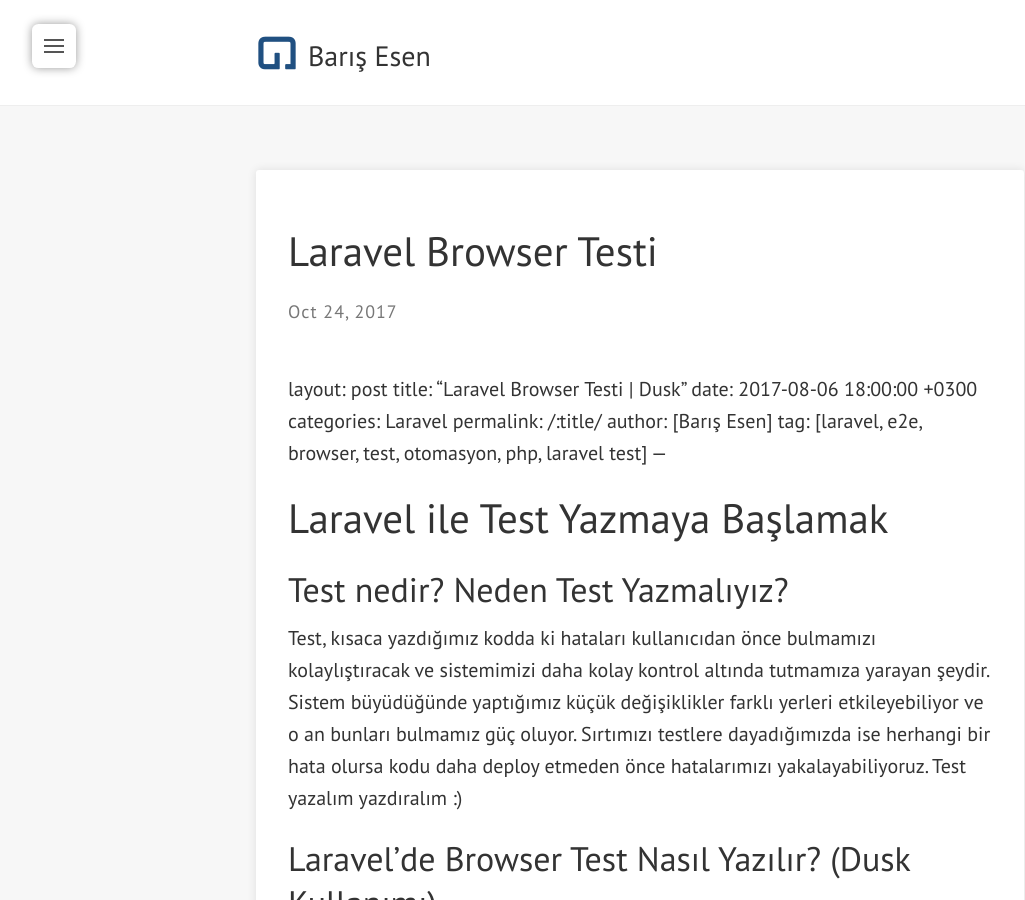
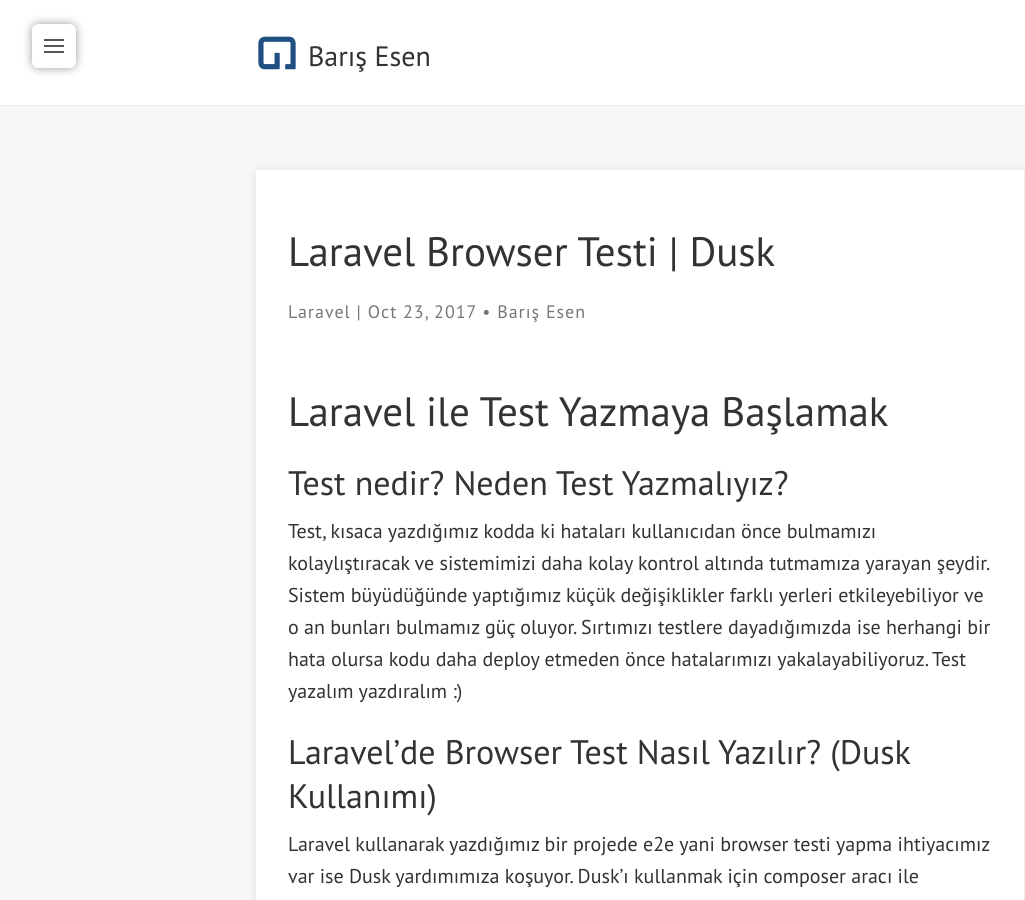
Before and after one commit to barisesen/barisesen.com, a Jekyll site: the page built from _posts/2017-10-24-Laravel-browser-testi.markdown, in a window 1280 px wide and 900 px high. Shown: the whole window, without its empty margins (0-1025 px from the left). Built offline with Jekyll 4.4.1, drawn with Linux system fonts in a browser that asks for light colours; nearby versions of some CDN libraries; our own code applies the rules of GitHub Pages for plain Markdown files; comment, search, counter and statistics services are not loaded.

Commit message:
Update 2017-10-24-Laravel-browser-testi.markdown

```diff
--- a/_posts/2017-10-24-Laravel-browser-testi.markdown
+++ b/_posts/2017-10-24-Laravel-browser-testi.markdown
@@ -1,6 +1,7 @@
+---
 layout: post
 title:  "Laravel Browser Testi | Dusk"
-date: 2017-08-06 18:00:00 +0300
+date: 2017-10-24 00:00:00 +0300
 categories: Laravel
 permalink: /:title/
 author: [Barış Esen]
```
